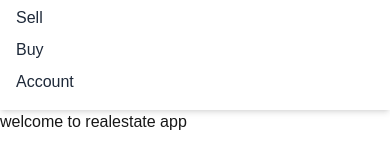
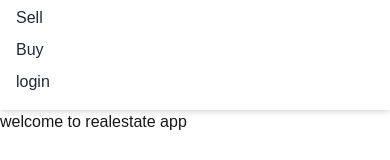
Before and after one commit to mmunir439/realestatefrontend, a Next.js app: page / in a window 390 px wide. Both pictures are taken after a click on the button 362 px from the left and 28 px from the top of the page. Shown: the part 154-314 px from the top of the page. Built offline with nearby package versions, Linux system fonts and the light colour scheme.

Commit message:
login to account changed

```diff
--- a/src/components/Header.jsx
+++ b/src/components/Header.jsx
@@ -65,7 +65,7 @@ export default function Header() {
           <Link href="/contact" className="block">Contact</Link>
           <Link href="/sell" className="block">Sell</Link>
           <Link href="/buy" className="block">Buy</Link>
-          <Link href="/account" className="block">Account</Link>
+          <Link href="/login" className="block">login</Link>
         </nav>
       )}
     </header>
```
